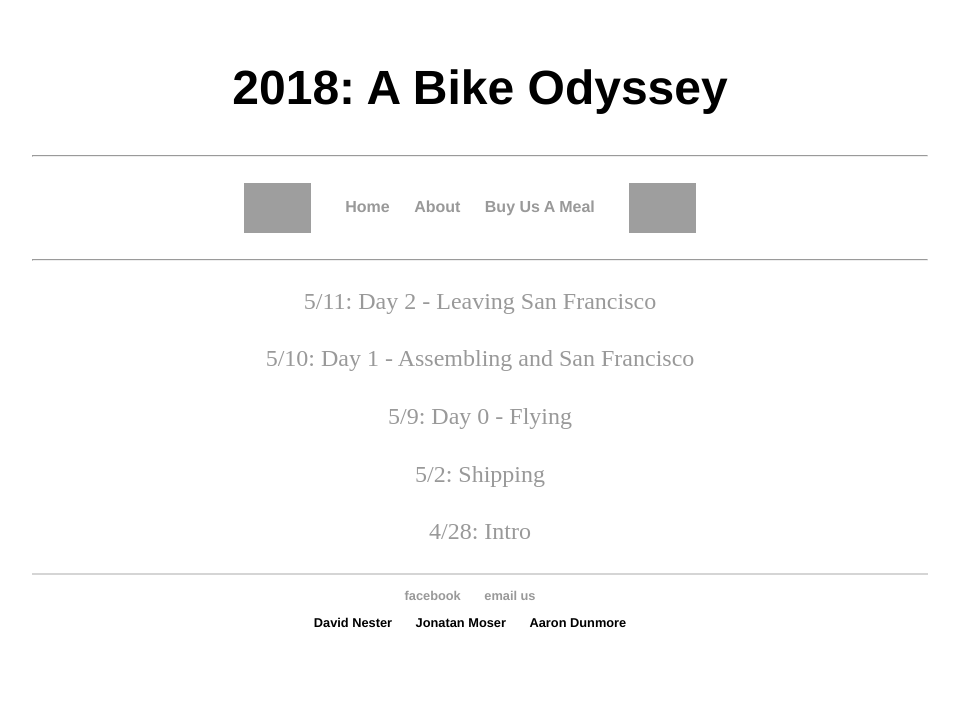
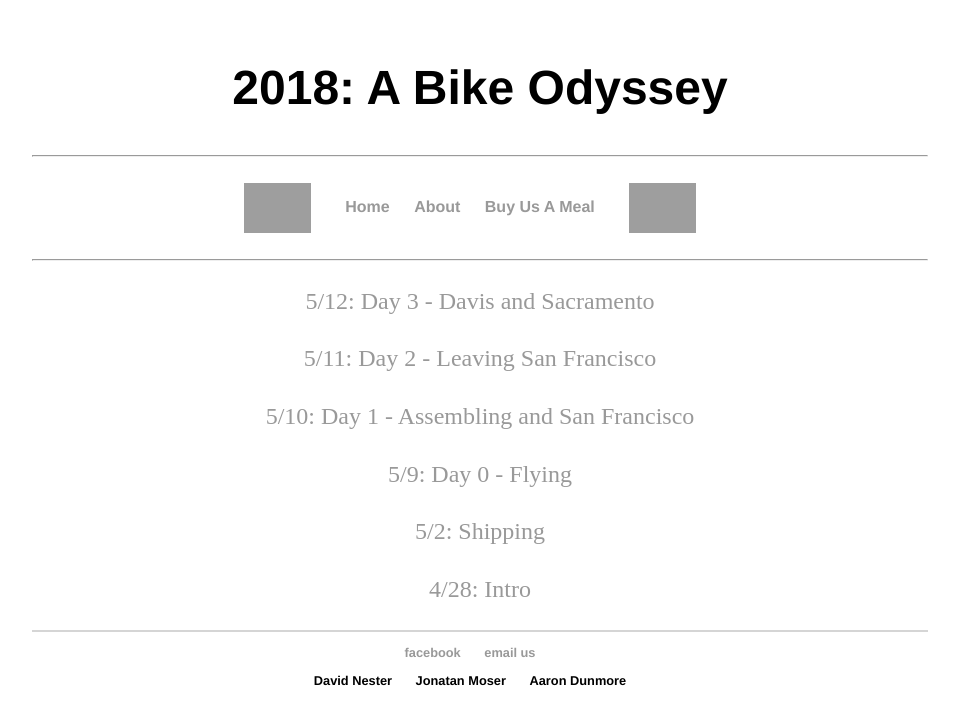
Before and after one commit to DavidNester/DavidNester.github.io, a Jekyll site: the page built from biketrip/index.html, in a window 1280 px wide, cut to the strip 0-960 px from the top of the page. Shown: the top 725 px of the strip, without its empty margins (160-1119 px from the left). Built offline with Jekyll 4.4.1, drawn with Linux system fonts in a browser that asks for light colours; grey boxes are pictures that could not be loaded.

Commit message:
new post

```diff
--- a/biketrip/index.html
+++ b/biketrip/index.html
@@ -4,6 +4,7 @@ title: 2018&#58; A Bike Odyssey
 ---
 <center>
 <div class="blurb">
+<p> <a href="https://spark.adobe.com/page/m4Wp3cTYmIVcl/">5/12: Day 3 - Davis and Sacramento</a></p>
 <p> <a href="https://spark.adobe.com/page/UAZcyNNvLiWMz/">5/11: Day 2 - Leaving San Francisco</a></p>
   <p> <a href="https://spark.adobe.com/page/5err734L9dGV2/">5/10: Day 1 - Assembling and San Francisco</a></p>
   <p> <a href="https://spark.adobe.com/page/ZNhlk7zbSAhKE/">5/9: Day 0 - Flying</a></p>
```
